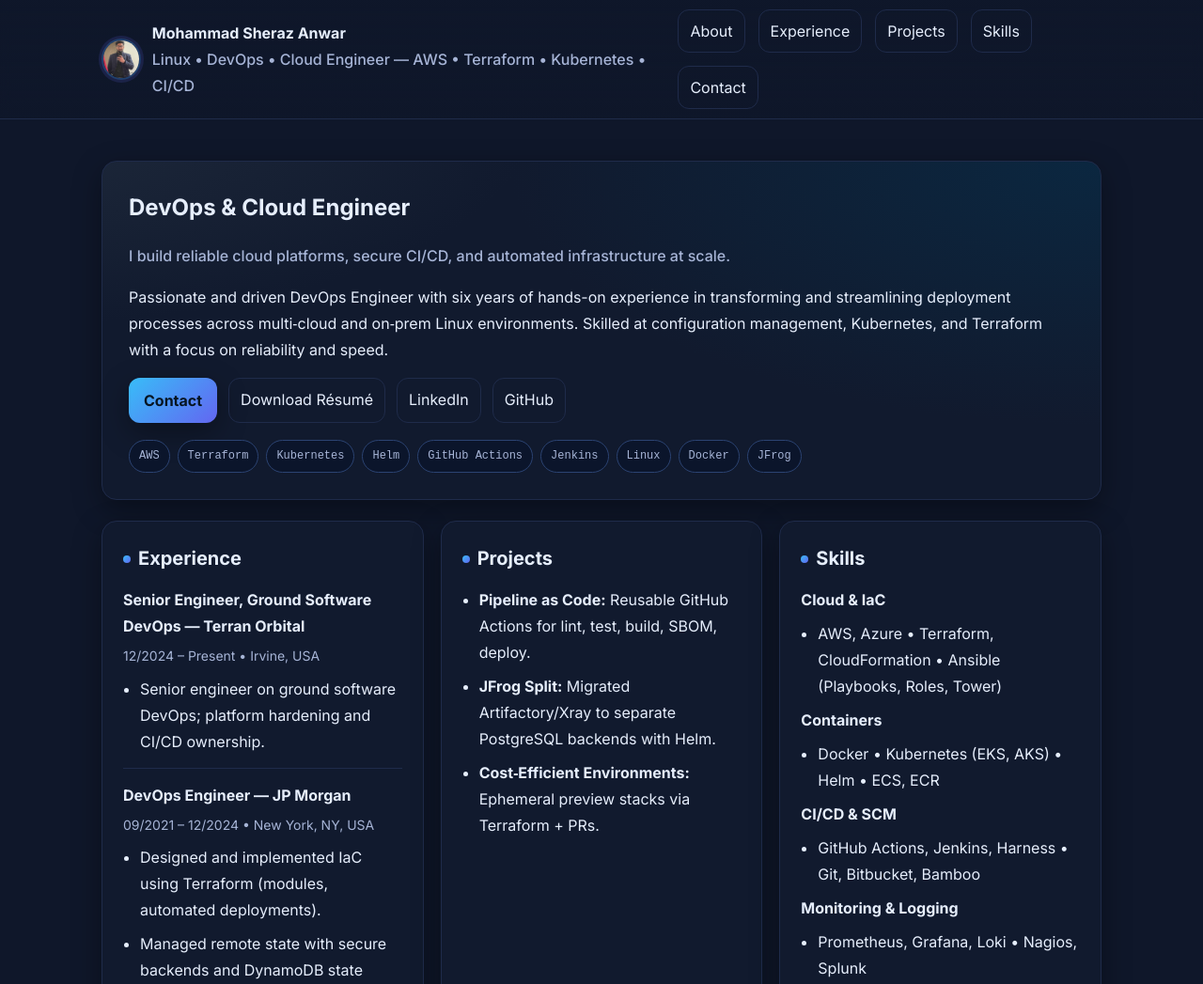
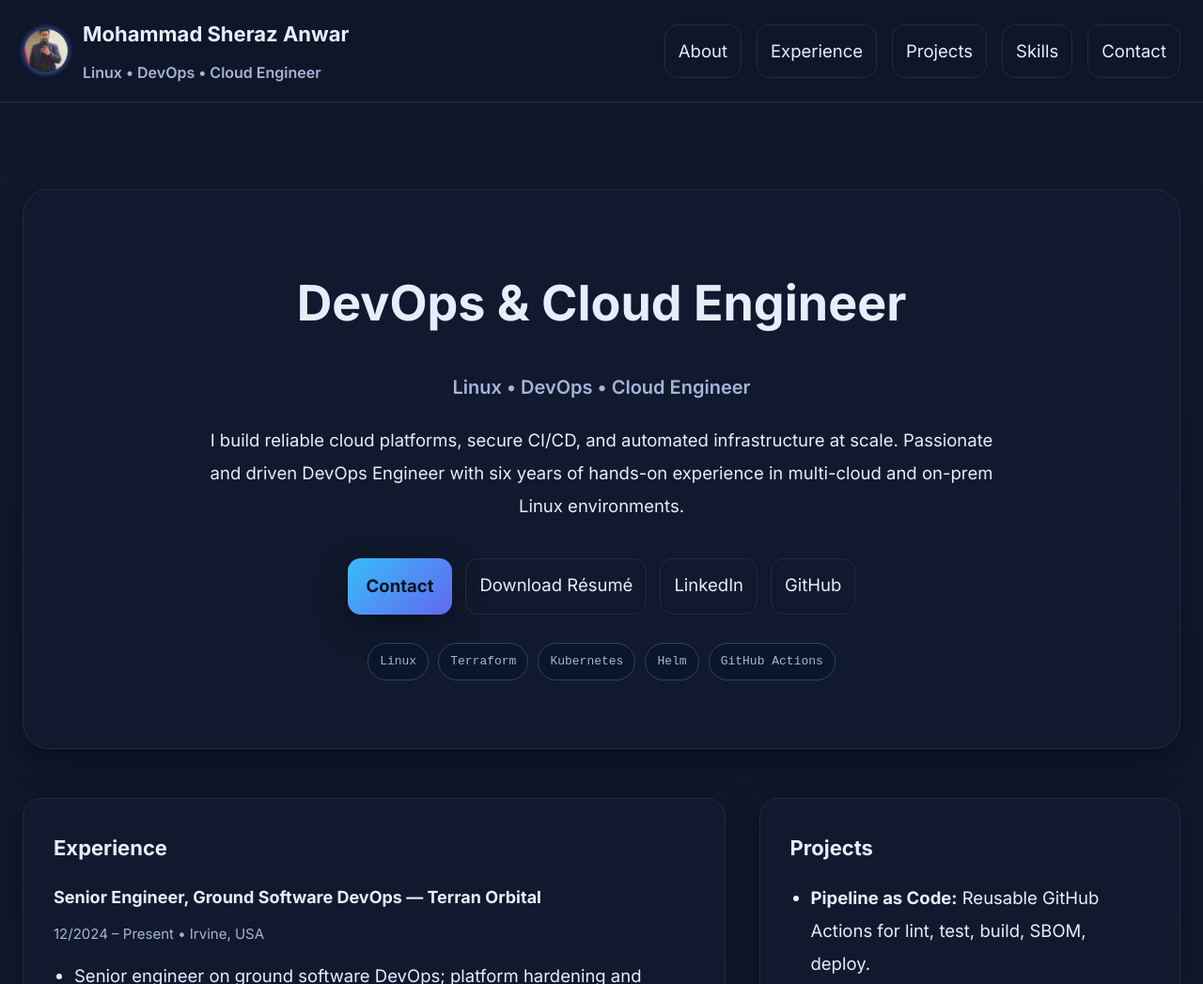
Before and after one commit to sherazanwar21/MyProfile, a plain HTML site: page index.html in a window 1280 px wide. Shown: the top 1047 px of the page at 94% size. Drawn offline with Linux system fonts and the light colour scheme.

Commit message:
Fixed code

```diff
--- a/index.html
+++ b/index.html
@@ -7,64 +7,76 @@
   <link href="https://fonts.googleapis.com/css2?family=Inter:wght@400;500;600;700&display=swap" rel="stylesheet">
   <style>
     :root{
-      --bg:#0f172a;         /* slate navy */
-      --card:#111a2e;       /* slightly lighter */
-      --ink:#e6eefc;        /* main text */
-      --muted:#a6b4d6;      /* secondary text */
-      --brand:#38bdf8;      /* cyan */
-      --brand2:#6366f1;     /* indigo */
-      --ring:#1f2b4a;       /* borders */
-      --radius:16px;
-      --shadow:0 10px 30px rgba(0,0,0,.35);
-      --maxw:1100px;
+      --bg-gradient:linear-gradient(180deg, #0f172a 0%, #111a2e 40%, #0f172a 100%);
+      --card:#111a2e;
+      --ink:#e6eefc;
+      --muted:#a6b4d6;
+      --brand:#38bdf8;
+      --brand2:#6366f1;
+      --ring:#1f2b4a;
+      --radius:20px;
+      --shadow:0 12px 34px rgba(0,0,0,.38);
+      --maxw:1320px;       /* wider for breathing room */
     }
     *{box-sizing:border-box;-webkit-font-smoothing:antialiased}
-    html,body{height:100%}
-    body{margin:0;font-family:Inter,system-ui,Segoe UI,Roboto,Arial,sans-serif;line-height:1.75;background:var(--bg);color:var(--ink)}
+    html,body{height:100%;margin:0}
+    body{
+      font-family:Inter, system-ui, Segoe UI, Roboto, Arial, sans-serif;
+      font-size:18.5px; line-height:1.9;
+      background:var(--bg-gradient); color:var(--ink);
+    }
     a{color:var(--brand);text-decoration:none}
     a:hover{text-decoration:underline}
-    .wrap{max-width:var(--maxw);margin:0 auto;padding:24px 18px 80px}
+    .wrap{max-width:var(--maxw);margin:0 auto;padding:48px 24px 120px}
 
     /* NAV */
-    .nav{position:sticky;top:0;z-index:50;background:linear-gradient(180deg,rgba(15,23,42,.9),rgba(15,23,42,.6));backdrop-filter:blur(6px);border-bottom:1px solid var(--ring)}
-    .nav .bar{max-width:var(--maxw);margin:0 auto;padding:10px 18px;display:flex;gap:16px;align-items:center;justify-content:space-between}
-    .brand{display:flex;align-items:center;gap:12px}
-    .photo{width:44px;height:44px;border-radius:50%;object-fit:cover;border:2px solid #21406d;background:#14213d;box-shadow:0 0 0 3px rgba(99,102,241,.15)}
-    .name{font-weight:700}
-    .links{display:flex;gap:14px;flex-wrap:wrap}
-    .pill{padding:8px 12px;border:1px solid var(--ring);border-radius:12px;color:var(--ink)}
+    .nav{position:sticky;top:0;z-index:50;background:rgba(15,23,42,.95);backdrop-filter:blur(8px);border-bottom:1px solid var(--ring)}
+    .nav .bar{max-width:var(--maxw);margin:0 auto;padding:16px 24px;display:flex;gap:18px;align-items:center;justify-content:space-between}
+    .brand{display:flex;align-items:center;gap:14px}
+    .photo{width:50px;height:50px;border-radius:50%;object-fit:cover;border:2px solid #21406d;background:#14213d;box-shadow:0 0 0 3px rgba(99,102,241,.15)}
+    .name{font-weight:800;font-size:22px}
+    .title{color:var(--muted);font-weight:600;font-size:16px;margin-top:4px}
+    .links{display:flex;gap:16px;flex-wrap:wrap}
+    .pill{padding:10px 14px;border:1px solid var(--ring);border-radius:14px;color:var(--ink);transition:.2s}
+    .pill:hover{background:var(--brand);color:#071522}
 
     /* HERO */
-    .hero{margin-top:20px;background:radial-gradient(800px 300px at -10% -10%, #1e293b 0%, transparent 70%),radial-gradient(900px 400px at 100% 0%, #0b2740 0%, transparent 70%),var(--card);border:1px solid var(--ring);border-radius:var(--radius);box-shadow:var(--shadow);padding:28px;display:grid;gap:18px}
-    .title{color:var(--muted);font-weight:500}
-    .cta{display:flex;gap:12px;flex-wrap:wrap}
-    .btn{background:linear-gradient(135deg,var(--brand),var(--brand2));color:#071522;padding:10px 16px;border-radius:12px;font-weight:700;box-shadow:var(--shadow)}
+    .hero{
+      margin-top:44px;
+      background:rgba(17,26,46,.92);
+      border:1px solid var(--ring);
+      border-radius:28px;
+      box-shadow:var(--shadow);
+      padding:72px 64px;
+      display:grid; gap:20px; text-align:center;
+    }
+    .hero h1{margin:0; font-size:52px}
+    .hero .sub{color:var(--muted); font-weight:600; font-size:20px}
+    .hero p{max-width:72ch; margin:0 auto}
+    .cta{display:flex;justify-content:center;gap:14px;flex-wrap:wrap;margin-top:18px}
+    .btn{background:linear-gradient(135deg,var(--brand),var(--brand2));color:#071522;padding:12px 20px;border-radius:14px;font-weight:700;box-shadow:var(--shadow)}
     .ghost{background:transparent;color:var(--ink);border:1px solid var(--ring)}
-    .tags{display:flex;flex-wrap:wrap;gap:8px}
-    .tag{font-family:"Fira Code",monospace;font-size:12px;padding:6px 10px;border-radius:999px;background:#0b152b;border:1px solid #2b4372;color:var(--muted)}
+    .tag{font-family:"Fira Code",monospace;font-size:13px;padding:7px 12px;border-radius:999px;background:#0b152b;border:1px solid #2b4372;color:var(--muted)}
+    .tags{display:flex;flex-wrap:wrap;gap:10px;justify-content:center;margin-top:10px}
 
     /* GRID */
-    .grid{display:grid;gap:18px;margin-top:22px;grid-template-columns:repeat(3,1fr)}
-    @media (max-width:1020px){.grid{grid-template-columns:1fr}}
+    .grid{display:grid;gap:36px;margin-top:52px;grid-template-columns:2fr 1.2fr; align-items:start}
+    @media (max-width:1100px){ .grid{grid-template-columns:1fr} }
 
-    .card{background:var(--card);border:1px solid var(--ring);border-radius:var(--radius);box-shadow:var(--shadow);padding:22px}
-    h2{margin:0 0 10px;font-size:20px}
-    h3{margin:0 0 6px;font-size:16px}
-    .sub{color:var(--muted);font-size:14px}
-    ul{margin:0;padding-left:18px}
-    li{margin:8px 0}
+    .card{background:rgba(17,26,46,.92);border:1px solid var(--ring);border-radius:var(--radius);box-shadow:var(--shadow);padding:32px}
+    h2{margin:0 0 14px;font-size:22px}
+    h3{margin:4px 0 8px;font-size:18px}
+    .sub{color:var(--muted);font-size:15px}
+    ul{margin:0;padding-left:22px}
+    li{margin:12px 0}
 
     /* collapsible bullets */
-    details{border:1px solid var(--ring);border-radius:12px;padding:8px 12px;margin-top:10px}
-    details summary{cursor:pointer;list-style:none;color:var(--ink)}
+    details{border:1px solid var(--ring);border-radius:14px;padding:10px 14px;margin-top:12px}
+    details summary{cursor:pointer;list-style:none;color:var(--ink);font-weight:600}
     details summary::-webkit-details-marker{display:none}
     details[open]{border-color:#34518a}
 
-    /* SECTIONS */
-    .section-title{display:flex;align-items:center;gap:8px;margin:0 0 12px}
-    .section-title span{display:inline-block;width:8px;height:8px;border-radius:999px;background:linear-gradient(135deg,var(--brand),var(--brand2))}
-
-    footer{margin-top:40px;text-align:center;color:var(--muted)}
+    footer{margin-top:68px;text-align:center;color:var(--muted)}
   </style>
 </head>
 <body>
@@ -75,7 +87,7 @@
         <img class="photo" src="headshot.jpg" alt="Mohammad Sheraz Anwar" />
         <div>
           <div class="name">Mohammad Sheraz Anwar</div>
-          <div class="title">Linux • DevOps • Cloud Engineer — AWS • Terraform • Kubernetes • CI/CD</div>
+          <div class="title">Linux • DevOps • Cloud Engineer</div> <!-- simplified per your request -->
         </div>
       </div>
       <nav class="links">
@@ -91,33 +103,35 @@
   <main class="wrap">
     <!-- HERO -->
     <section id="about" class="hero">
-      <div>
-        <h1 style="margin:0">DevOps & Cloud Engineer</h1>
-        <p class="title">I build reliable cloud platforms, secure CI/CD, and automated infrastructure at scale.</p>
-        <p>Passionate and driven DevOps Engineer with six years of hands-on experience in transforming and streamlining deployment processes across multi‑cloud and on‑prem Linux environments. Skilled at configuration management, Kubernetes, and Terraform with a focus on reliability and speed.</p>
-        <div class="cta">
-          <a class="btn" href="#contact">Contact</a>
-          <a class="pill" href="Resume.pdf">Download Résumé</a>
-          <a class="pill" target="_blank" href="https://www.linkedin.com/in/mohammad-anwar-979164317/">LinkedIn</a>
-          <a class="pill" target="_blank" href="https://github.com/sherazanwar21">GitHub</a>
-        </div>
+      <h1>DevOps & Cloud Engineer</h1>
+      <p class="sub">Linux • DevOps • Cloud Engineer</p>
+      <p>I build reliable cloud platforms, secure CI/CD, and automated infrastructure at scale. Passionate and driven DevOps Engineer with six years of hands-on experience in multi-cloud and on-prem Linux environments.</p>
+      <div class="cta">
+        <a class="btn" href="#contact">Contact</a>
+        <a class="pill" href="Resume.pdf">Download Résumé</a>
+        <a class="pill" target="_blank" href="https://www.linkedin.com/in/mohammad-anwar-979164317/">LinkedIn</a>
+        <a class="pill" target="_blank" href="https://github.com/sherazanwar21">GitHub</a>
       </div>
+      <!-- (optional) remove this tags row if you want it even cleaner -->
       <div class="tags">
-        <span class="tag">AWS</span><span class="tag">Terraform</span><span class="tag">Kubernetes</span><span class="tag">Helm</span><span class="tag">GitHub Actions</span><span class="tag">Jenkins</span><span class="tag">Linux</span><span class="tag">Docker</span><span class="tag">JFrog</span>
+        <span class="tag">Linux</span><span class="tag">Terraform</span><span class="tag">Kubernetes</span><span class="tag">Helm</span><span class="tag">GitHub Actions</span>
       </div>
     </section>
 
     <!-- GRID LAYOUT -->
     <section class="grid">
-      <!-- EXPERIENCE -->
+      <!-- EXPERIENCE (wide left column) -->
       <article id="experience" class="card">
-        <h2 class="section-title"><span></span>Experience</h2>
+        <h2>Experience</h2>
+
         <h3>Senior Engineer, Ground Software DevOps — Terran Orbital</h3>
         <div class="sub">12/2024 – Present • Irvine, USA</div>
         <ul>
           <li>Senior engineer on ground software DevOps; platform hardening and CI/CD ownership.</li>
         </ul>
-        <hr style="border:0;border-top:1px solid var(--ring);margin:14px 0">
+
+        <hr style="border:0;border-top:1px solid var(--ring);margin:18px 0">
+
         <h3>DevOps Engineer — JP Morgan</h3>
         <div class="sub">09/2021 – 12/2024 • New York, NY, USA</div>
         <ul>
@@ -129,7 +143,7 @@
         <details>
           <summary>Show full responsibilities</summary>
           <ul>
-            <li>Provisioned and managed multi‑provider cloud resources with Terraform.</li>
+            <li>Provisioned and managed multi-provider cloud resources with Terraform.</li>
             <li>Implemented Git branching strategies; enforced code review & policy.</li>
             <li>Tuned Kubernetes clusters and apps; improved SLOs and cost.</li>
             <li>Designed HA AWS networking & compute (VPC, EC2, RDS, ALB/ASG).</li>
@@ -137,7 +151,9 @@
             <li>Backups & DR with AWS Backup/Glacier; observability with Prom/Grafana.</li>
           </ul>
         </details>
-        <hr style="border:0;border-top:1px solid var(--ring);margin:14px 0">
+
+        <hr style="border:0;border-top:1px solid var(--ring);margin:18px 0">
+
         <h3>Systems Administrator — MetroPCS</h3>
         <div class="sub">07/2019 – 09/2021 • Richardson, TX, USA</div>
         <ul>
@@ -157,50 +173,38 @@
         </details>
       </article>
 
-      <!-- PROJECTS -->
+      <!-- PROJECTS (right column, top) -->
       <article id="projects" class="card">
-        <h2 class="section-title"><span></span>Projects</h2>
+        <h2>Projects</h2>
         <ul>
           <li><strong>Pipeline as Code:</strong> Reusable GitHub Actions for lint, test, build, SBOM, deploy.</li>
           <li><strong>JFrog Split:</strong> Migrated Artifactory/Xray to separate PostgreSQL backends with Helm.</li>
-          <li><strong>Cost‑Efficient Environments:</strong> Ephemeral preview stacks via Terraform + PRs.</li>
+          <li><strong>Cost-Efficient Environments:</strong> Ephemeral preview stacks via Terraform + PRs.</li>
         </ul>
       </article>
 
-      <!-- SKILLS -->
+      <!-- SKILLS (right column, bottom) -->
       <article id="skills" class="card">
-        <h2 class="section-title"><span></span>Skills</h2>
+        <h2>Skills</h2>
         <h3>Cloud & IaC</h3>
-        <ul>
-          <li>AWS, Azure • Terraform, CloudFormation • Ansible (Playbooks, Roles, Tower)</li>
-        </ul>
+        <ul><li>AWS, Azure • Terraform, CloudFormation • Ansible (Playbooks, Roles, Tower)</li></ul>
         <h3>Containers</h3>
-        <ul>
-          <li>Docker • Kubernetes (EKS, AKS) • Helm • ECS, ECR</li>
-        </ul>
+        <ul><li>Docker • Kubernetes (EKS, AKS) • Helm • ECS, ECR</li></ul>
         <h3>CI/CD & SCM</h3>
-        <ul>
-          <li>GitHub Actions, Jenkins, Harness • Git, Bitbucket, Bamboo</li>
-        </ul>
+        <ul><li>GitHub Actions, Jenkins, Harness • Git, Bitbucket, Bamboo</li></ul>
         <h3>Monitoring & Logging</h3>
-        <ul>
-          <li>Prometheus, Grafana, Loki • Nagios, Splunk</li>
-        </ul>
+        <ul><li>Prometheus, Grafana, Loki • Nagios, Splunk</li></ul>
         <h3>Systems</h3>
-        <ul>
-          <li>Linux (RHEL, Ubuntu, CentOS) • VMware vSphere/vCenter • Networking, RAID, PXE</li>
-        </ul>
+        <ul><li>Linux (RHEL, Ubuntu, CentOS) • VMware vSphere/vCenter • Networking, RAID, PXE</li></ul>
         <h3>Scripting & Tools</h3>
-        <ul>
-          <li>Bash, Python • Harbor, JFrog Artifactory/Xray, Sonatype • Jira, Confluence, ServiceNow</li>
-        </ul>
+        <ul><li>Bash, Python • Harbor, JFrog Artifactory/Xray, Sonatype • Jira, Confluence, ServiceNow</li></ul>
       </article>
     </section>
 
     <!-- CONTACT -->
-    <section id="contact" class="card" style="margin-top:22px">
-      <h2 class="section-title"><span></span>Contact</h2>
-      <p>Email: <a href="mailto:MohammadSAnwar26@gmail.com">MohammadSAnwar26@gmail.com</a> • Phone: <a href="tel:15169002505">(516) 900‑2505</a> • Location: Irvine, CA (open to remote)</p>
+    <section id="contact" class="card" style="margin-top:28px">
+      <h2>Contact</h2>
+      <p>Email: <a href="mailto:MohammadSAnwar26@gmail.com">MohammadSAnwar26@gmail.com</a> • Phone: <a href="tel:15169002505">(516) 900-2505</a> • Irvine, CA (open to remote)</p>
       <div class="cta">
         <a class="btn" href="mailto:MohammadSAnwar26@gmail.com">Email Me</a>
         <a class="pill" target="_blank" href="https://www.linkedin.com/in/mohammad-anwar-979164317/">LinkedIn</a>
```
